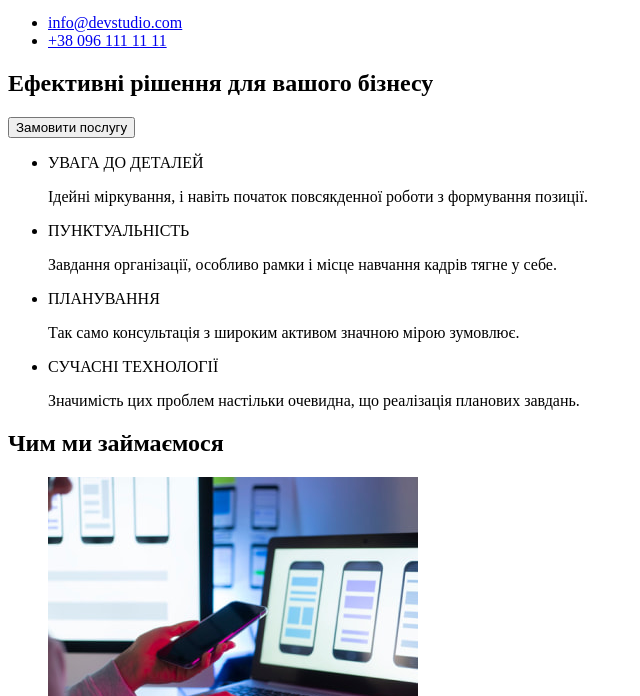
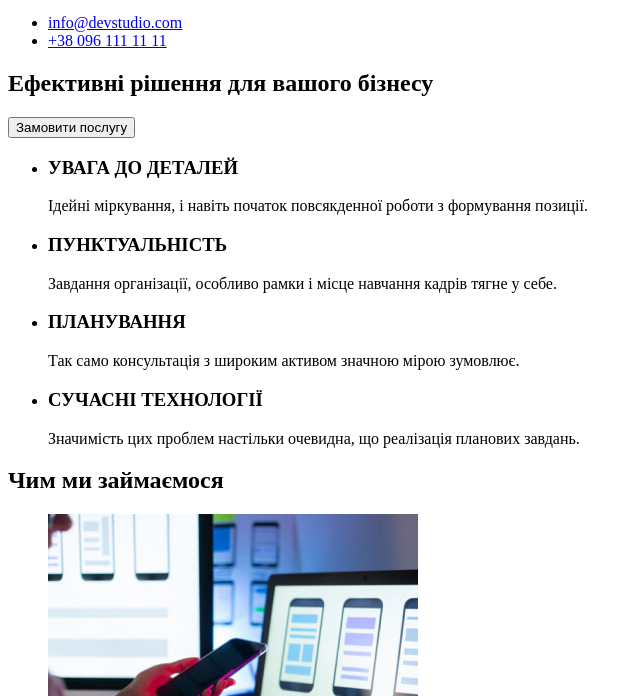
Before and after one commit to MykolaOpyrchuk/goit-markup-hw-01, a plain HTML site: page index.html in a window 1280 px wide. Shown: the part 104-800 px from the top of the page, without its empty margins (0-640 px from the left). Drawn offline with Linux system fonts and the light colour scheme.

Commit message:
fixed imgs/changed tittle

```diff
--- a/index.html
+++ b/index.html
@@ -4,12 +4,12 @@
     <meta charset="UTF-8">
     <meta http-equiv="X-UA-Compatible" content="IE=edge">
     <meta name="viewport" content="width=device-width, initial-scale=1.0">
-    <title>Document</title>
+    <title>WebStudio</title>
 </head>
 <body>
     <header>
         <nav>
-            <a href="/index.html"><img src="./images/logo/WebStudio.png" alt="Logo WebStudio">
+            <a href="./index.html"><img src="./images/logo/WebStudio.png" alt="Logo WebStudio">
             </a>
 
             <ul>
@@ -50,19 +50,19 @@
             <h2 hidden>Особливості</h2>
             <ul>
                 <li>
-                    <p>УВАГА ДО ДЕТАЛЕЙ</p>
+                    <h3>УВАГА ДО ДЕТАЛЕЙ</h3>
                     <p>Ідейні міркування, і навіть початок повсякденної роботи з формування позиції.</p>
                 </li>
                 <li>
-                    <p>ПУНКТУАЛЬНІСТЬ</p>
+                    <h3>ПУНКТУАЛЬНІСТЬ</h3>
                     <p>Завдання організації, особливо рамки і місце навчання кадрів тягне у себе.</p>
                 </li>
                 <li>
-                    <p>ПЛАНУВАННЯ</p>
+                    <h3>ПЛАНУВАННЯ</h3>
                     <p>Так само консультація з широким активом значною мірою зумовлює.</p>
                 </li>
                 <li>
-                    <p>СУЧАСНІ ТЕХНОЛОГІЇ</p>
+                    <h3>СУЧАСНІ ТЕХНОЛОГІЇ</h3>
                     <p>Значимість цих проблем настільки очевидна, що реалізація планових завдань.</p>
                 </li>
             </ul>
```
Also changed, not shown: 1 other file.
